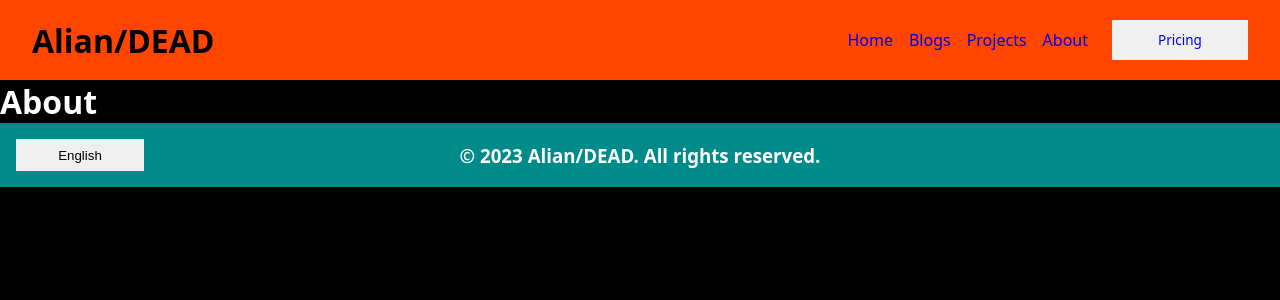
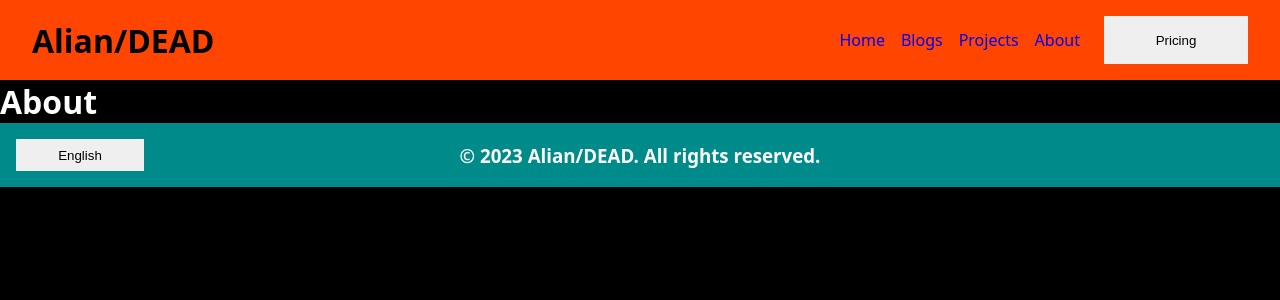
Before and after one commit to lr-devx/Website-Legacy, a Vue app: page /about in a window 1280 px wide. Shown: the top 300 px of the page. Built offline with nearby package versions, Linux system fonts and the light colour scheme; a web font is replaced by a local one.

Commit message:
Revert "Repaced anchor to RouterLink for Blazingly fast navigation (Yes I could have used RouterLink the whole time but thought it was the same thing lmao)"
This reverts commit 5664400fd22ac41482ea446a8613b8812f7808c5.

```diff
--- a/src/components/NavigationBar.vue
+++ b/src/components/NavigationBar.vue
@@ -1,13 +1,11 @@
 <script setup>
-    import { useRoute, RouterLink } from "vue-router";
     import navItems from "../assets/navbar.json";
-    import { watch, ref } from "vue";
+    import { ref } from "vue";
 
     const isNavbarShown = ref(false);
     const navBarButton = ref(null);
 
-    const route = useRoute();
-    watch(() => route.fullPath, () => {
+    window.addEventListener("pagehide", function() {
         isNavbarShown.value = false;
     });
 
@@ -51,23 +49,21 @@
 
 <template>
     <div id="navbar" ref="navigation">
-        <RouterLink id="main-title" to="/">Alian/DEAD</RouterLink>
+        <a id="main-title" href="/">Alian/DEAD</a>
         <ul id="navbar-items">
-            <li v-for="item in navItems" id="item-normal" :key="item.name">
-                <RouterLink :to="item.path">{{ $t(item.name) }}</RouterLink>
+            <li v-for="item in navItems" :key="item.name">
+                <a :href="item.path">{{ $t(item.name) }}</a>
             </li>
-            <RouterLink to="/pricing">
-                <li id="shiny-button">{{ $t("pricing") }}</li>
-            </RouterLink>
+            <button id="shiny-button" @click="$router.push('/pricing')">{{ $t("pricing") }}</button>
         </ul>
         <input id="navbar-switcher" ref="navBarButton" type="checkbox" @click="isNavbarShown = !isNavbarShown" :checked="isNavbarShown"/>
     </div>
     <label id="navbar-menu" v-if="isNavbarShown">
         <li v-for="item in navItems" :key="item.name">
-            <RouterLink :to="item.path">{{ $t(item.name) }}</RouterLink>
+            <a :href="item.path">{{ $t(item.name) }}</a>
         </li>
         <li id="shiny-item">
-            <RouterLink to="/pricing">{{ $t("pricing") }}</RouterLink>
+            <a href="/pricing">{{ $t("pricing") }}</a>
         </li>
     </label>
     <button id="back-to-top" ref="backButton" @click="backToTop">Back to top</button>
@@ -98,7 +94,7 @@
         justify-self: flex-end;
     }
 
-    #item-normal {
+    #navbar-items li {
         margin-right: 1rem;
     }
 
@@ -106,27 +102,14 @@
         text-decoration: none;
     }
 
-
-    #navbar-items a:hover {
-        color: black;
-    }
-
     #shiny-button {
-        background-color: #f0f0f0;
-        font-size: 13.5px;
-        display: flex;
-        align-items: center;
-        justify-content: center;
         margin-left: 0.5rem;
-        margin-right: 0rem;
-        width: 8.5rem;
-        height: 2.5rem;
+        width: 9rem;
+        height: 3rem;
         border: 0;
     }
 
     #shiny-button:hover {
-        cursor: default;
-        user-select: none;
         background-color: red;
     }
 
```
